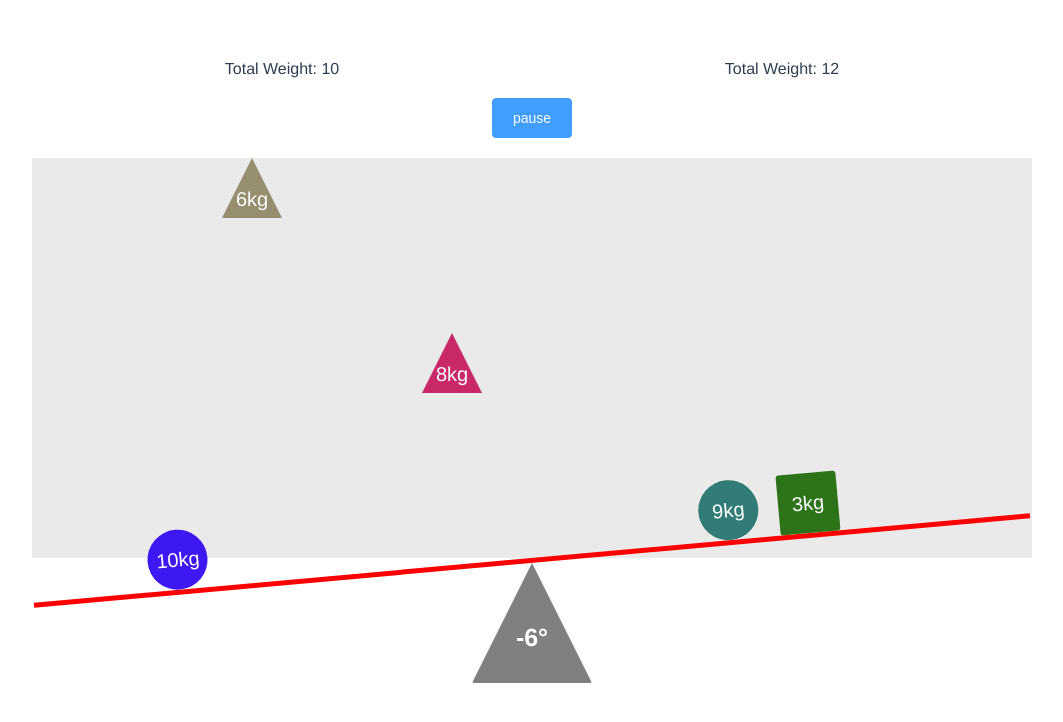
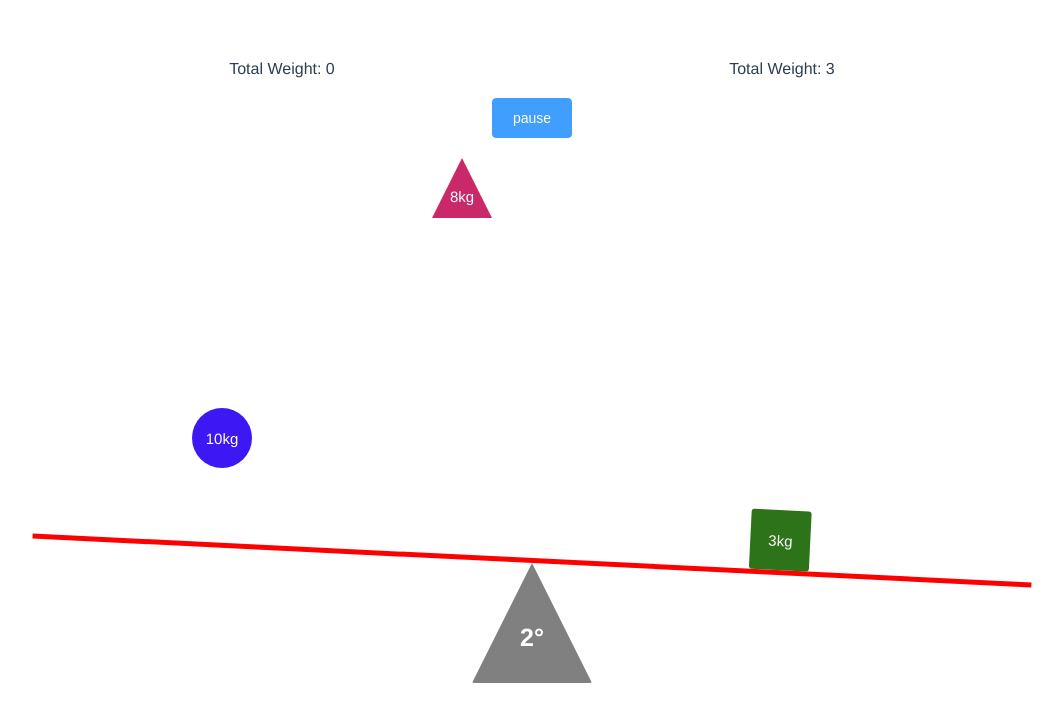
Before and after one commit to Rickk137/TeeterTotter-Game, a Vue app: page / in a window 1280 px wide. Shown: the top 722 px of the page, without its empty margins (108-1171 px from the left). Built offline with nearby package versions, Linux system fonts and the light colour scheme.

Commit message:
add drop speed and increase over time.

```diff
--- a/src/components/Game/FallingItems.vue
+++ b/src/components/Game/FallingItems.vue
@@ -52,7 +52,7 @@ export default {
     }
   },
   computed: {
-    ...mapState(['fallingItems', 'status']),
+    ...mapState(['fallingItems', 'status', 'dropSpeed']),
     ...mapGetters(['sesawAngle']),
     fallingItem () {
       return this.fallingItems[0]
@@ -72,14 +72,17 @@ export default {
   methods: {
     ...mapActions(['hitTheSeasaw']),
     ...mapMutations({
-      move: MUTATION_TYPES.MOVE_ITEM
+      move: MUTATION_TYPES.MOVE_ITEM,
     }),
+    ...mapMutations([MUTATION_TYPES.SET_DROP_SPEED]),
     nextItem () {
       const fallingItem = this.fallingItemEl.getBoundingClientRect();
       const fallingWrapper = this.fallingWrapperEl.getBoundingClientRect();
       const newLeft = ((fallingItem.left - fallingWrapper.left - Math.tan(this.sesawAngle * Math.PI / 180) * fallingItem.width) * 100) / fallingWrapper.width;
 
       this.fallingItemTop = 0;
+
+      this.setDropSpeed(this.dropSpeed + 1);
       this.hitTheSeasaw(newLeft);
       this.startFalling();
       this.calcBottomLimit();
@@ -107,7 +110,7 @@ export default {
           this.fallingItemTop += 1;
           this.fallingItemEl.style.top = `${this.fallingItemTop}px`;
         }
-      }, 10)
+      }, 20 / this.dropSpeed)
     },
     moveItem (e) {
       if (e.keyCode !== 39 && e.keyCode !== 37)
@@ -134,7 +137,6 @@ export default {
 <style lang="scss" scoped>
 #falling-wrapper {
   height: 50vh;
-  background: #eaeaea;
   position: relative;
 }
 .falling-item {
--- a/src/components/Game/Item.vue
+++ b/src/components/Game/Item.vue
@@ -69,9 +69,10 @@ export default {
 <style lang="scss" scoped>
 .item {
   position: absolute;
+  transition: left 100ms ease-in;
   .weight {
     color: white;
-    font-size: 20px;
+    font-size: 15px;
   }
 
   &.circle {
--- a/src/store/actions.js
+++ b/src/store/actions.js
@@ -16,7 +16,7 @@ const actions = {
     dispatch('createItem', 'falling');
   },
   createItem({ state, commit }, position = 'right') {
-    const range = position === 'right' ? [5, 50] : [0, 45];
+    const range = position === 'right' ? [10, 45] : [5, 40];
     const weight = randomNumberGenerator(1, 10);
     const left = randomNumberGenerator(range[0], range[1]);
     const shape = randomNumberGenerator(0, SHAPES.length - 1);
@@ -40,7 +40,6 @@ const actions = {
   startGame({ dispatch }) {
     dispatch('createItem', 'falling');
     dispatch('createItem', 'falling');
-
     dispatch('createItem', 'right');
   },
 };
--- a/src/store/mutation-types.js
+++ b/src/store/mutation-types.js
@@ -1,5 +1,6 @@
 export default {
   SET_GAME_STATUS: 'setGameStatus',
+  SET_DROP_SPEED: 'setDropSpeed',
 
   REMOVE_FALLING_ITEM: 'removeFallingItem',
   MOVE_ITEM: 'moveItem',
--- a/src/store/mutations.js
+++ b/src/store/mutations.js
@@ -13,6 +13,9 @@ const mutations = {
   setGameStatus(state, status) {
     state.status = status;
   },
+  setDropSpeed(state, speed) {
+    state.dropSpeed = speed;
+  },
 };
 
 export default mutations;
--- a/src/store/state.js
+++ b/src/store/state.js
@@ -4,6 +4,7 @@ const state = {
   rightItems: [],
 
   status: '',
+  dropSpeed: 1,
 };
 
 export default state;
```
